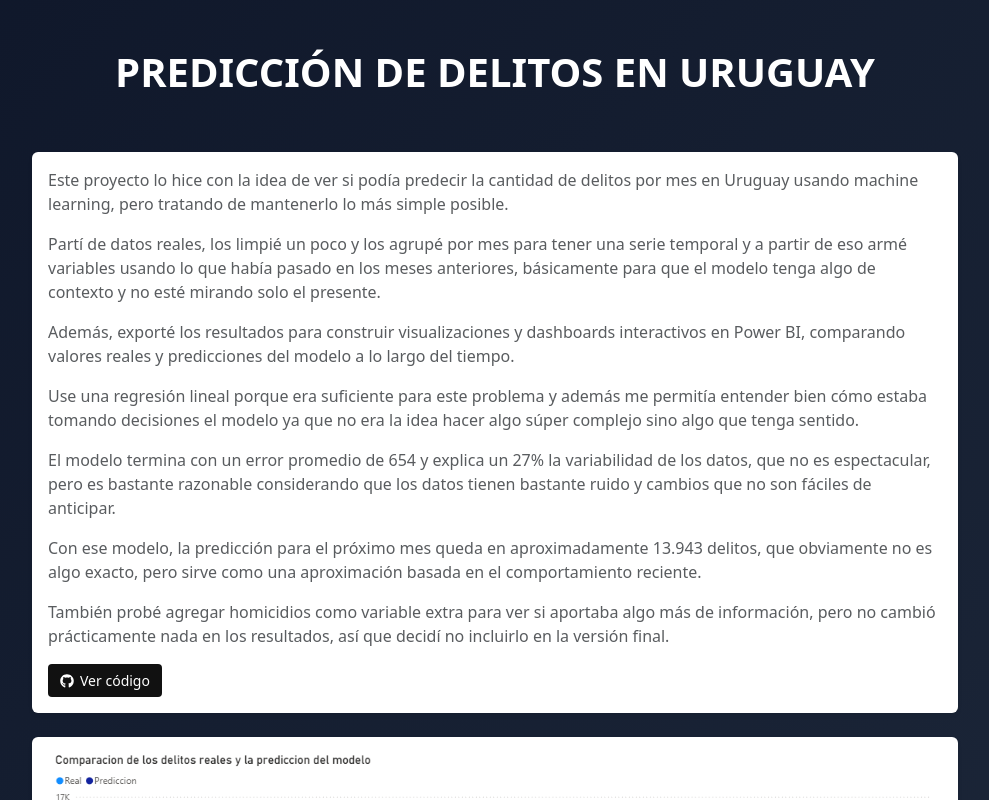
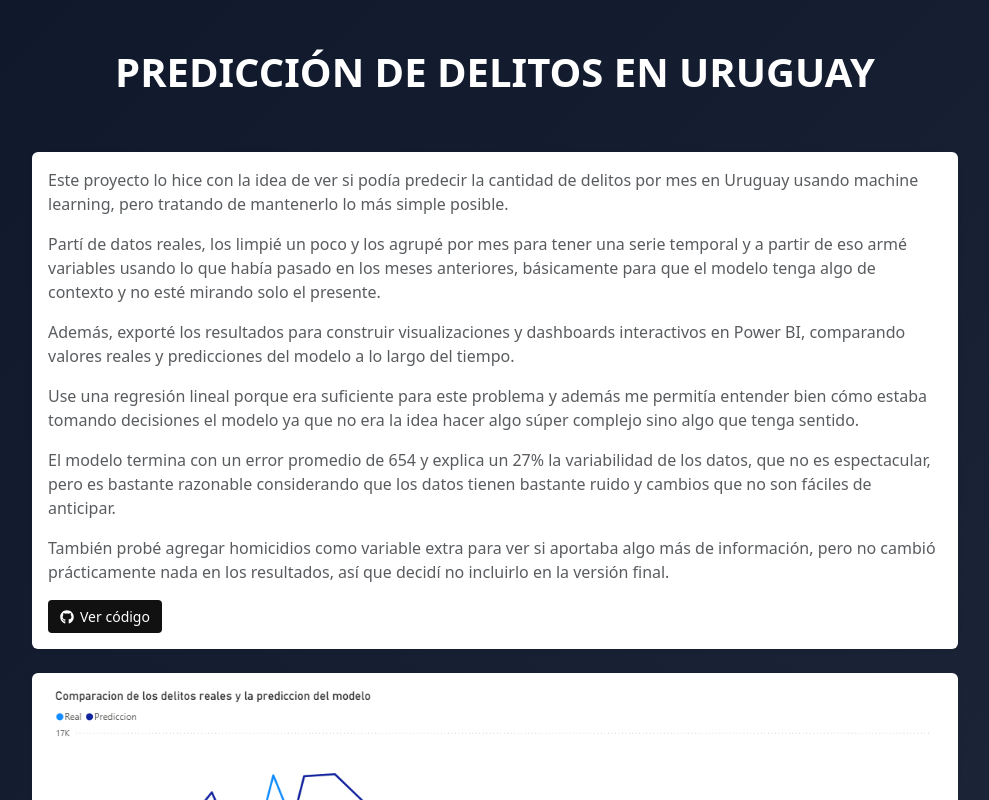
Before and after one commit to juanfonseca09/delitos_front, a React (Create React App) app: page / in a window 1280 px wide. Shown: the top 800 px of the page, without its empty margins (145-1134 px from the left). Built offline with nearby package versions, Linux system fonts and the light colour scheme.

Commit message:
Update App.jsx

```diff
--- a/src/App.jsx
+++ b/src/App.jsx
@@ -33,9 +33,6 @@ export default function App() {
                 <p className="text-muted">
                   El modelo termina con un error promedio de 654 y explica un 27% la variabilidad de los datos, que no es espectacular, pero es bastante razonable considerando que los datos tienen bastante ruido y cambios que no son fáciles de anticipar.
                 </p>
-                <p className="text-muted">
-                  Con ese modelo, la predicción para el próximo mes queda en aproximadamente 13.943 delitos, que obviamente no es algo exacto, pero sirve como una aproximación basada en el comportamiento reciente.
-                </p>
                 <p className="text-muted mb-3">
                   También probé agregar homicidios como variable extra para ver si aportaba algo más de información, pero no cambió prácticamente nada en los resultados, así que decidí no incluirlo en la versión final.
                 </p>
```
